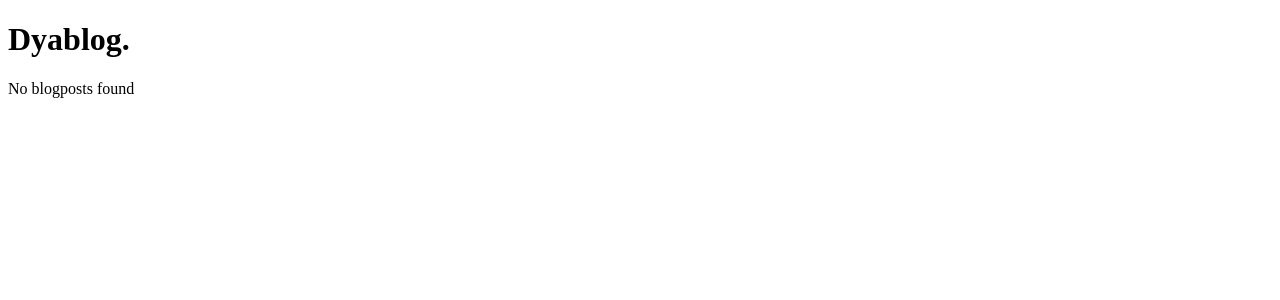
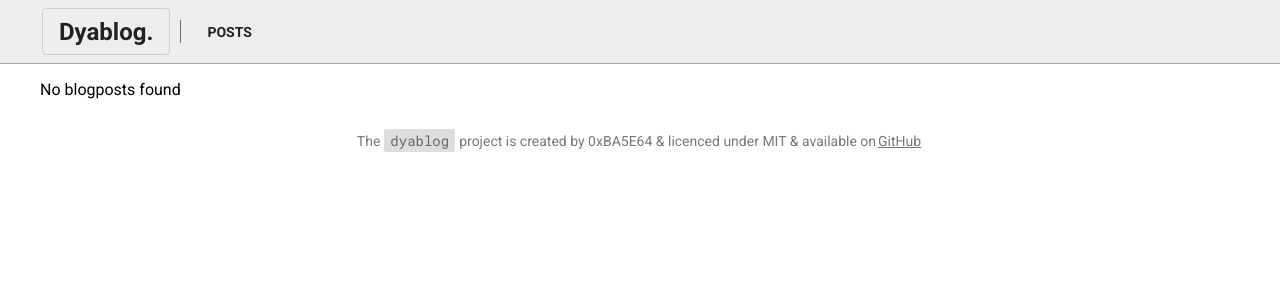
Before and after one commit to 0xBA5E64/dyablog, a Django app: page /blog/ in a window 1280 px wide. Shown: the top 300 px of the page. Run offline with Django 4.2, Linux system fonts and the light colour scheme; data that the repository does not hold is empty.

Commit message:
Add rudimentary material-esque styling to pages

```diff
--- a/blog/static/blog/style.css
+++ b/blog/static/blog/style.css
@@ -1,3 +1,167 @@
+body {
+    position: absolute;
+    top: 0;
+    left: 0;
+    margin: 0;
+    width: 100%;
+    height: 100%;
+    overflow-x: hidden;
+    overflow-y: scroll;
+
+    font-family: 'Roboto', Helvetica, sans-serif;
+}
+
+navbar {
+    position: sticky;
+    top: 0px;
+    left: 0px;
+    width: 100%;
+    height: 64px;
+    overflow: hidden;
+
+    box-sizing: border-box;
+    padding: 8px;
+    background: #EEE;
+    border-bottom: #AAA solid 1px;
+
+    display: flex;
+    justify-content: center;
+}
+
+navbar .inner {
+    width: 100%;
+    max-width: 1200px;
+    display: flex;
+    align-items: center;
+}
+
+navbar .navbar-entry {
+    position: relative;
+    color: #222;
+    text-decoration: none;
+    font-weight: bold;
+    text-transform: uppercase;
+    font-size: 14px;
+
+    margin: 0 2px;
+    padding: 0 16px;
+    border-radius: 4px;
+    height: 80%;
+    box-sizing: border-box;
+    display: inline-flex;
+    align-items: center;
+}
+
+.navbar-entry:hover {
+    background: #0002;
+}
+
+.navbar-entry.title {
+    font-size: 1.5em;
+    padding: 8px 16px;
+    height: 100%;
+    font-weight: bold;
+    text-transform: none;
+    border: #0002 solid 1px;
+}
+
+navbar .separator {
+    width: 1px;
+    height: 50%;
+    margin: auto 8px;
+    background: #0008;
+}
+
+#content {
+    margin: 0 auto;
+    width: 95%;
+    max-width: 1200px;
+}
+
 .post-header {
-    font-family: 'Inter', Helvetica, Arial, sans-serif;
+    padding: 8px 64px;
+    background: #EEE;
+    overflow: hidden;
+    box-sizing: border-box;
+    border-radius: 0 0 16px 16px;
 }
+
+.post-header .author {
+    text-transform: uppercase;
+    font-size: 14px;
+}
+
+.post-header .title {
+    margin: 0;
+    font-size: 48px;
+    font-family: 'Roboto Slab', 'Times New Roman', Times, serif;
+}
+
+.post-header .pub-date {
+    font-weight: normal;
+}
+
+.post-body {
+    margin: 16px 8px;
+    padding: 32px 16px;
+    border: solid 1px #0002;
+    border-radius: 4px;
+}
+
+.post-entry {
+    position: relative;
+    display: block;
+    color: #222;
+    overflow: hidden;
+    margin: 16px 0;
+    border-radius: 8px;
+    text-decoration: none;
+    padding: 16px 32px;
+    background: #0000;
+    border: solid 1px #0004;
+}
+
+.post-entry .title {
+    margin: 0;
+    font-family: 'Roboto Slab', 'Times New Roman', Times, serif;
+}
+
+.post-entry .author {
+    margin: 4px 0;
+    font-size: 14px;
+    text-transform: uppercase;
+    font-family: 'Roboto', Helvetica, sans-serif;
+}
+
+.post-entry .description {
+    margin: 8px 4px;
+    font-style: italic;
+    color: #444;
+}
+
+#footer {
+    width: 100%;
+    display: flex;
+    justify-content: center;
+}
+
+#footer p {
+    color: #0008;
+    font-size: 14px;
+    display: flex;
+    align-items: center;
+}
+
+#footer a {
+    color: inherit;
+    margin: 0 2px;
+}
+
+#footer span {
+    display: inline-block;
+    font-family: 'Roboto Mono', monospace;
+    background: #0002;
+    padding: 2px 6px;
+    margin: 0 4px;
+    border-radius: 2px;
+}
--- a/blog/templates/blog/base.html
+++ b/blog/templates/blog/base.html
@@ -1,17 +1,39 @@
-
-{% load static %}
-
 <!DOCTYPE html>
 <html lang="en">
     <head>
+        <!-- Metadata -->
+        <title>
+            {% block title %}{% endblock %}
+        </title>
         <meta charset="UTF-8">
         <meta name="viewport" content="width=device-width, initial-scale=1.0">
+
+        <!-- Google Fonts: Roboto (Regular, Mono, Slab) + Inter-->
+        <link rel="preconnect" href="https://fonts.googleapis.com">
+        <link rel="preconnect" href="https://fonts.gstatic.com" crossorigin>
+        <link href="https://fonts.googleapis.com/css2?family=Inter:wght@400;700&family=Roboto+Mono:ital,wght@0,400;0,700;1,400;1,700&family=Roboto+Slab:wght@400;700&family=Roboto:ital,wght@0,400;0,700;1,400;1,700&display=swap" rel="stylesheet">
+
+        <!-- Local CSS -->
+        {% load static %}
         <link rel="stylesheet" href="{% static 'blog/style.css' %}">
-    <title>Document</title>
     </head>
     <body>
-<h1>Dyablog.</h1>
-{% block content %}
-{% endblock %}
+
+    <navbar>
+        <div class="inner">
+            <a class="navbar-entry title" href="/">Dyablog.</a>
+            <div class="separator"></div>
+            <a class="navbar-entry" href="{% url 'blog:index' %}">Posts</a>
+        </div>
+    </navbar>
+
+    <div id="content">
+        {% block content %}{% endblock %}
+    </div>
+
+    <div id="footer">
+        <p>The <span>dyablog</span> project is created by 0xBA5E64 & licenced under MIT & available on <a href="https://github.com/0xBA5E64/dyablog">GitHub</a></p>
+    </div>
+
     </body>
 </html>
--- a/blog/templates/blog/post_index.html
+++ b/blog/templates/blog/post_index.html
@@ -1,12 +1,20 @@
 {% extends "./base.html" %}
+
+{% block title %}
+Dyablog.
+{% endblock %}
 
 {% block content %}
     {% if data %}
-    <ul>
+    <div class="post-list">
         {% for post in data %}
-            <li><a href="{% url 'blog:post' post.id %}">{{ post.title }}</a></li>
+            <a class="post-entry" href="{% url 'blog:post' post.id %}">
+                <h2 class="author">{{ post.author }}</h2>
+                <h1 class="title">{{ post.title }}</h1>
+                <p class="description">{{ post.description }}</p>
+            </a>
         {% endfor %}
-    </ul>
+    </div>
     {% else %}
     <p>No blogposts found</p>
     {% endif %}
```
Also changed, not shown: blog/templates/blog/view_post.html (+8 -3 lines). Lines whose indentation alone changed are shown as unchanged.
